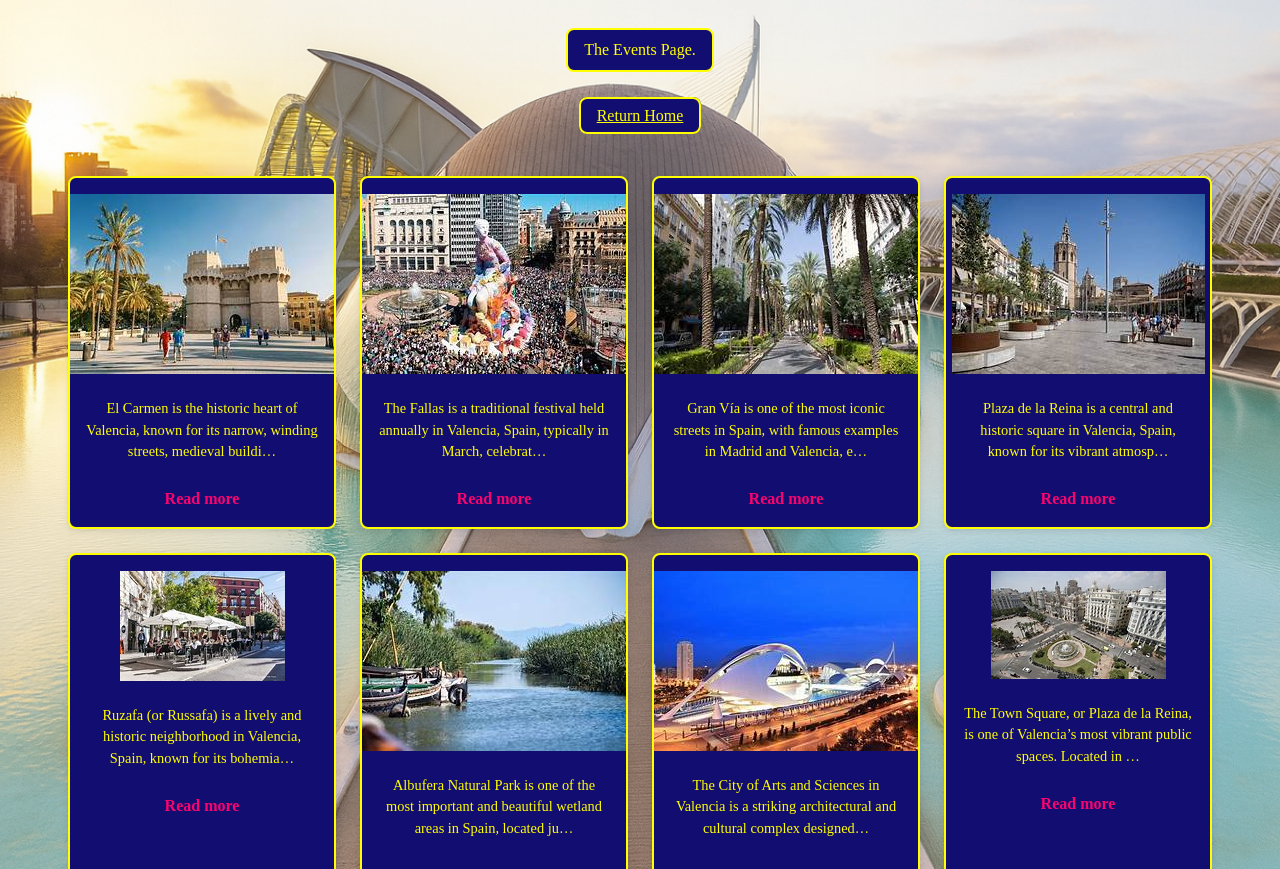
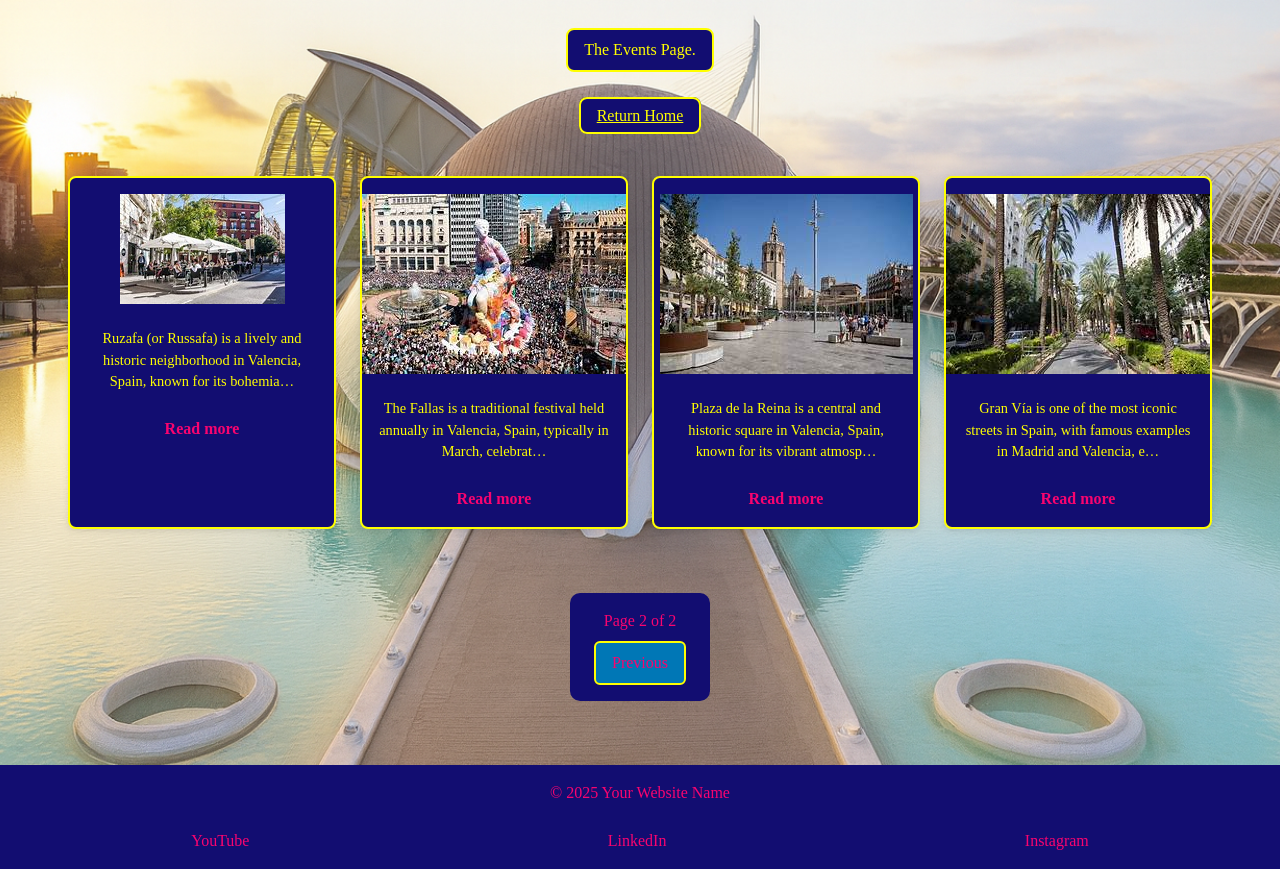
Before and after one commit to Richard-L4/Tourism, a Django app: page /events/?page=2 in a window 1280 px wide. Shown: the part 198-1067 px from the top of the page. Run offline with Django 5.2, Linux system fonts and the light colour scheme; data comes from the database, SQL or seed files in the repository; both versions use the stored data as it was after the commit.

Commit message:
pagination and 2nd page for pagination

```diff
--- a/tourism_es/static/CSS/tourism.css
+++ b/tourism_es/static/CSS/tourism.css
@@ -736,9 +736,11 @@ footer {
 
 /* Hover effect */
 .pagination a:hover {
-    background: #120d71;        /* dark background on hover */
-    color: yellow;              /* text color changes */
+    background: #120d71;
+    color: yellow;
 }
+
+
 
 
 /* ===========================
--- a/tourism_es/templates/base.html
+++ b/tourism_es/templates/base.html
@@ -25,6 +25,9 @@
             <a href="{% url 'index' %}" class="{% if active_tab == 'index' %}active{% endif %}">Home</a>
             <a href="{% url 'about' %}" class="{% if active_tab == 'about' %}active{% endif %}">About</a>
             <a href="{% url 'events' %}" class="{% if active_tab == 'events' %}active{% endif %}">Events</a>
+            {% if active_tab == 'event-details' %}
+            <span class="active">Event Details</span>
+            {% endif %}
             {% if not user.is_authenticated %}
                 {% if active_tab == 'login' %}
                     <span class="active">Login</span>
--- a/tourism_es/templates/events.html
+++ b/tourism_es/templates/events.html
@@ -14,7 +14,8 @@
 
 <!--Container for cards to lead to more details page-->
 <div class="cards-container">
-    {% for card in cards %}
+    {% for card in page_obj %}
+    <!-- data - url line for whole card to be clickable -->
     <div class="card" data-url="{% url 'event-details' pk=card.id %}"
      onclick="window.location=this.dataset.url">
      <img src="{% static 'images/' %}{{ card.image_name }}" alt="{{ card.title }}">
@@ -28,5 +29,25 @@
     {% endfor %}
 </div>
 
+<!-- Paginator Controls -->
+ <div class="pagination">
+    <div class="page-number">
+        <span class="page-info">
+            Page {{ page_obj.number }} of {{ page_obj.paginator.num_pages }}
+        </span>
+    </div>
+
+    {% if page_obj.has_previous %}
+    <div class="prev-wrapper">
+        <a href="?page={{ page_obj.previous_page_number }}" class="prev-btn">Previous</a>
+    </div>
+    {% endif %}
+
+    {% if page_obj.has_next %}
+    <div class="next-wrapper">
+        <a href="?page={{ page_obj.next_page_number }}" class="next-btn">Next</a>
+    </div>
+    {% endif %}
+ </div>
 
 {% endblock %}
--- a/tourism_es/views.py
+++ b/tourism_es/views.py
@@ -5,6 +5,7 @@ from django.contrib.auth import login, authenticate
 from django.contrib.auth import logout
 from django.contrib.auth.forms import AuthenticationForm
 from .models import CardText
+from django.core.paginator import Paginator
 
 
 def index(request):
@@ -24,9 +25,13 @@ def about(request):
 
 
 def events(request):
-    cards = CardText.objects.all().order_by('id')
+    # cards for card: cards in return render and for paginator later
+    card_texts = CardText.objects.all().order_by('id')
+    paginator = Paginator(card_texts, 4)
+    page_number = request.GET.get('page')
+    page_obj = paginator.get_page(page_number)
     return render(request, 'events.html', {
-        'active_tab': 'events', 'cards': cards})
+        'active_tab': 'events', 'page_obj': page_obj})
 
 
 def event_details(request, pk):
```
Also changed, not shown: db.sqlite3, tourism_es/static/images/Plaza-de-la-Reina.avif (deleted), tourism_es/static/images/Plaza-de-la-Reina.jpg (added).
